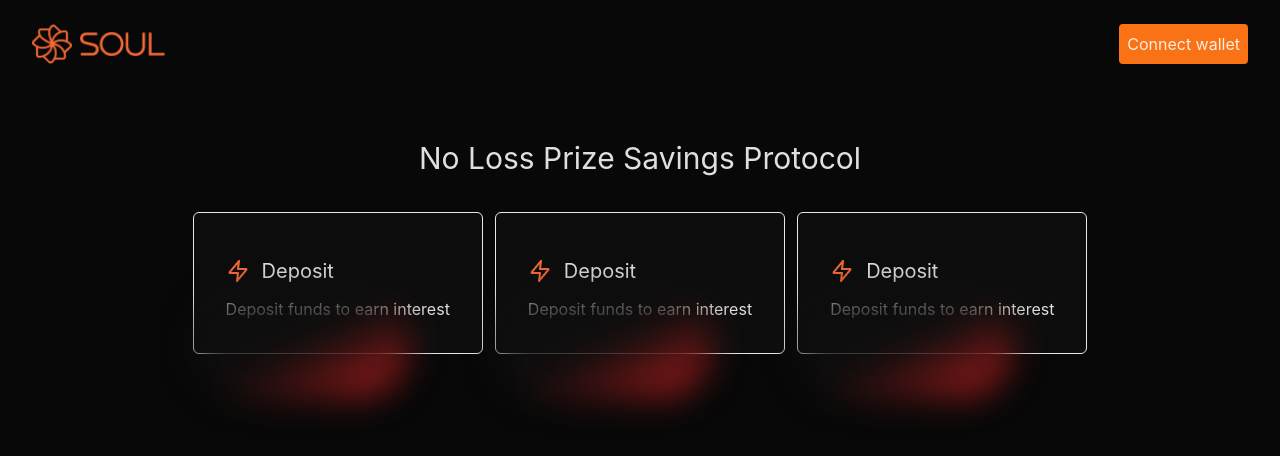
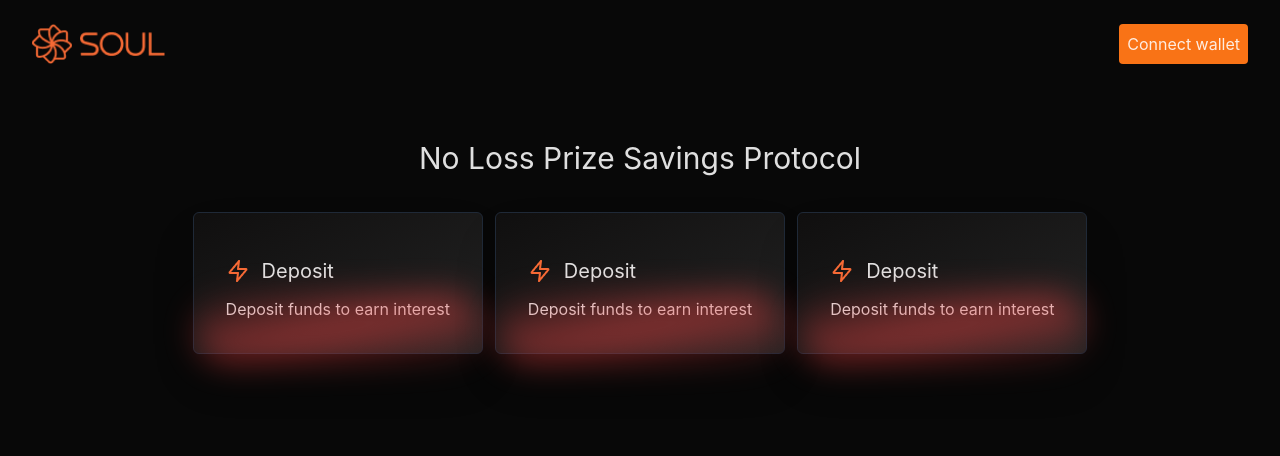
Before and after one commit to soul-org/fe-platform, a React (Vite) app: page / in a window 1280 px wide. Shown: the top 456 px of the page. Built offline with nearby package versions, Linux system fonts and the light colour scheme.

Commit message:
chore: Update Card component styling and structure

```diff
--- a/src/components/Card.tsx
+++ b/src/components/Card.tsx
@@ -4,9 +4,10 @@ interface CardProps {
   description: string;
 }
 
-const Card: React.FC<CardProps> = ({logo, title, description}) => {
+const Card: React.FC<CardProps> = ({ logo, title, description }) => {
   return (
-    <div className="p-8 backdrop-blur-md bg-[#100F0FCC] before:absolute before:top-20 before:inset-0 before:w-3/4 before:h-3/4 before:rounded-full before:bg-gradient-to-br before:from-[#100F0FCC] before:via-[#100F0FCC] before:to-red-700 before:blur-lg rounded-md before:ring-white border">
+    <div className="relative p-8 bg-gradient-to-br from-[#100F0F] to-[#232323] shadow-2xl rounded-md border border-gray-800">
+      <div className="absolute top-20 h-1/2 w-full inset-0 bg-gradient-to-br from-transparent via-red-500 to-transparent blur-lg rounded-full opacity-50"></div>
       <div className="flex gap-3 items-center my-3">
         <img src={logo} alt="Logo" />
         <h2 className="text-xl">{title}</h2>
@@ -16,4 +17,4 @@ const Card: React.FC<CardProps> = ({logo, title, description}) => {
   )
 }
 
-export default Card
+export default Card;
```
